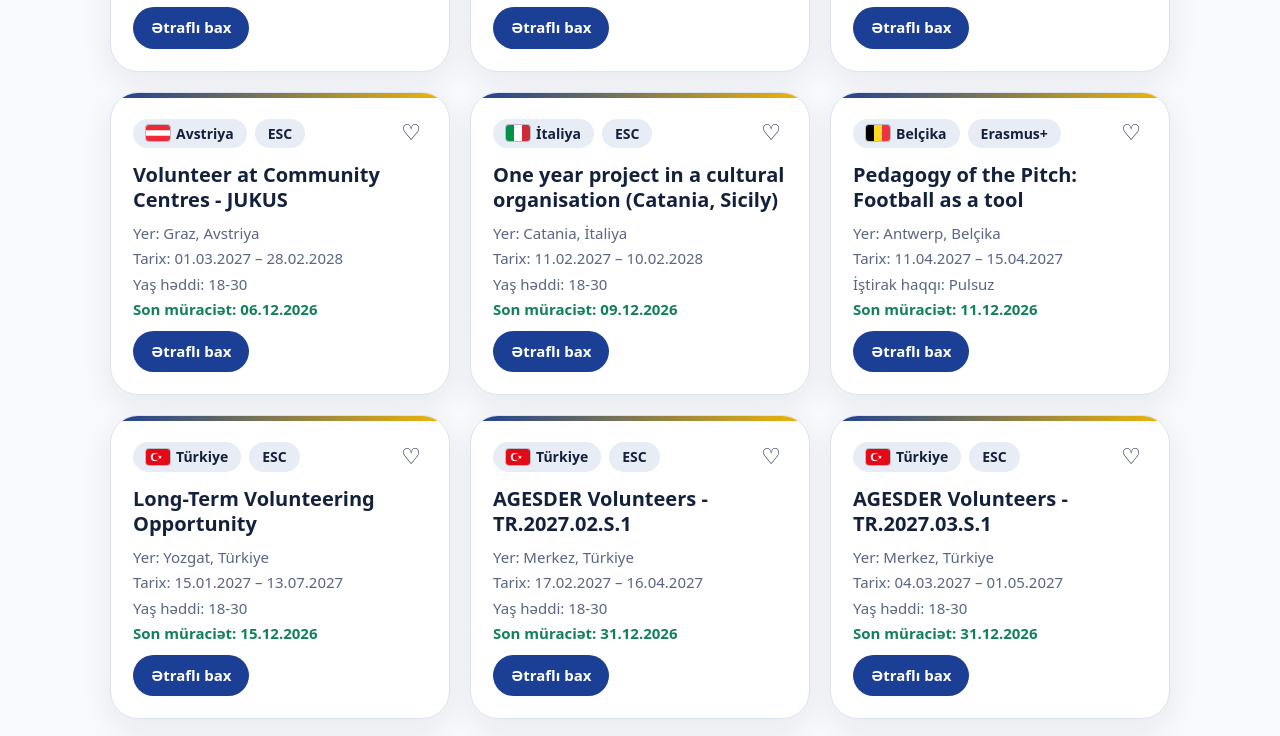
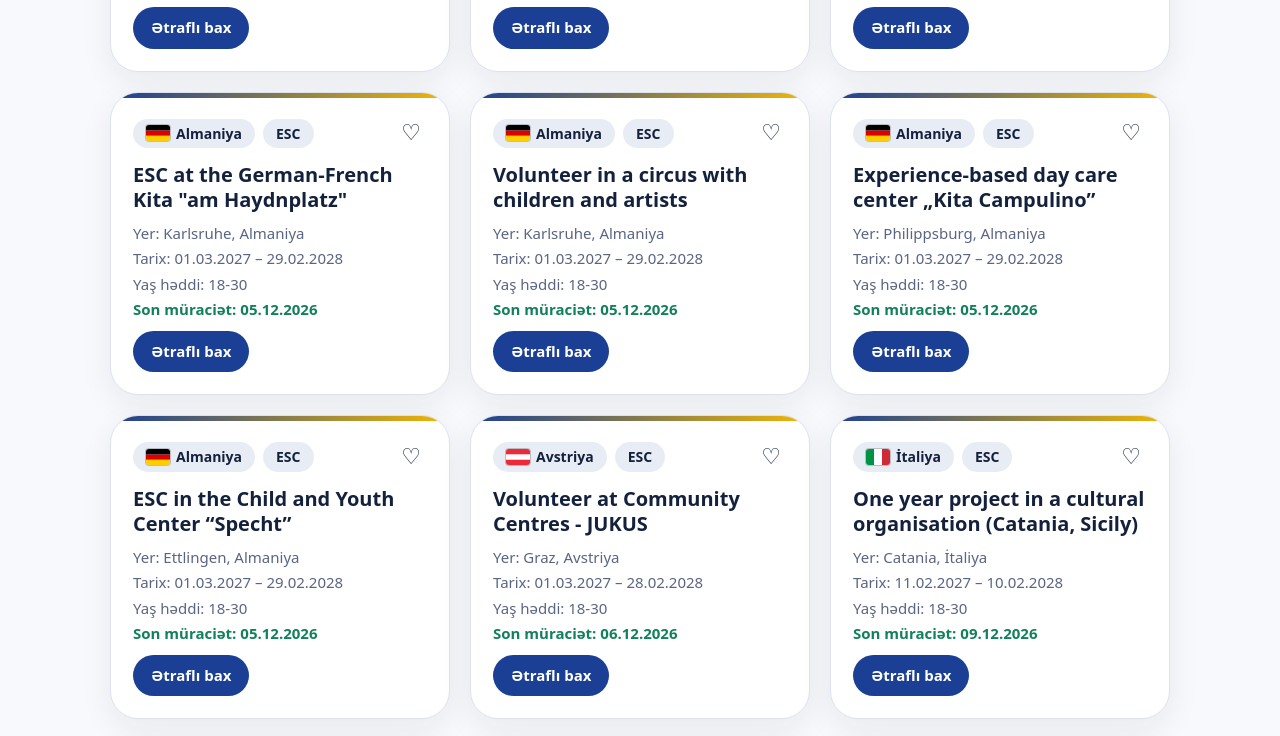
Before and after one commit to waytoeuropeaz-art/waytoeurope, a plain HTML site: page index.html in a window 1280 px wide. Shown: the part 1312-2048 px from the top of the page. Drawn offline with Linux system fonts and the light colour scheme.

Commit message:
Add new volunteering opportunities in Germany and France

```diff
--- a/index.html
+++ b/index.html
@@ -235,6 +235,12 @@ P("ro","","Heritage Revised — New Media Approaches to Heritage Awareness in Yo
 P("pl","Warsaw","From Lived Experience to Opportunity, Knowledge and Action: European Dialogue & Capacity-Building Forum 2027","23.04.2027","24.04.2027","09.03.2027",{type:"SALTO",noAge:true,link:"https://www.salto-youth.net/tools/european-training-calendar/training/from-lived-experience-to-opportunity-knowledge-and-action-european-dialogue-capacity-building-forum-2027.15346/",notes:["İştirak haqqı: 30-150 avro"]});
 P("it","Rome","TIC TAC - Training Course & Partnership Building Activity Mobility of Youth Workers","25.01.2027","31.01.2027","25.11.2026",{type:"Erasmus+",noAge:true,link:"http://trainings.salto-youth.net/15443",notes:["İştirak haqqı: Ölkəyə görə dəyişir"]});
 P("be","Antwerp","Pedagogy of the Pitch: Football as a tool","11.04.2027","15.04.2027","11.12.2026",{type:"Erasmus+",noAge:true,link:"http://trainings.salto-youth.net/15479",notes:["İştirak haqqı: Pulsuz"]});
+P("de","Karlsruhe","ESC at the German-French Kita \"am Haydnplatz\"","01.03.2027","29.02.2028","05.12.2026",{link:"https://youth.europa.eu/solidarity/opportunity/55275_en"});
+P("de","Karlsruhe","Volunteer in a circus with children and artists","01.03.2027","29.02.2028","05.12.2026",{link:"https://youth.europa.eu/solidarity/opportunity/55274_en"});
+P("de","Philippsburg","Experience-based day care center „Kita Campulino”","01.03.2027","29.02.2028","05.12.2026",{link:"https://youth.europa.eu/solidarity/opportunity/55273_en"});
+P("de","Ettlingen","ESC in the Child and Youth Center “Specht”","01.03.2027","29.02.2028","05.12.2026",{link:"https://youth.europa.eu/solidarity/opportunity/55272_en"});
+P("fr","Mulhouse","Inclusive Solidarity: Support and Cultural Activities at Mulhouse Rehabilitation Center (CRM)","04.04.2027","26.06.2027","",{link:"https://youth.europa.eu/solidarity/opportunity/55261_en"});
+P("at","Götzis","Volunteering at Sunnahof Tufers | Solidarity & Diversity in Vorarlberg","01.12.2026","31.08.2029","",{link:"https://youth.europa.eu/solidarity/opportunity/55252_en"});
 P("es","Tortosa","SUSTAINABLE LEADERSHIP","16.04.2027","23.04.2027","04.02.2027",{type:"Erasmus+",noAge:true,link:"https://www.salto-youth.net/tools/european-training-calendar/training/sustainable-leadership.15152/",notes:["İştirak haqqı: Pulsuz"]});
 var $=function(i){return document.getElementById(i)},d=new Date(),today=d.getFullYear()+"-"+("0"+(d.getMonth()+1)).slice(-2)+"-"+("0"+d.getDate()).slice(-2),favs=[];
 try{favs=JSON.parse(localStorage.getItem("favs")||"[]")}catch(e){}
```
